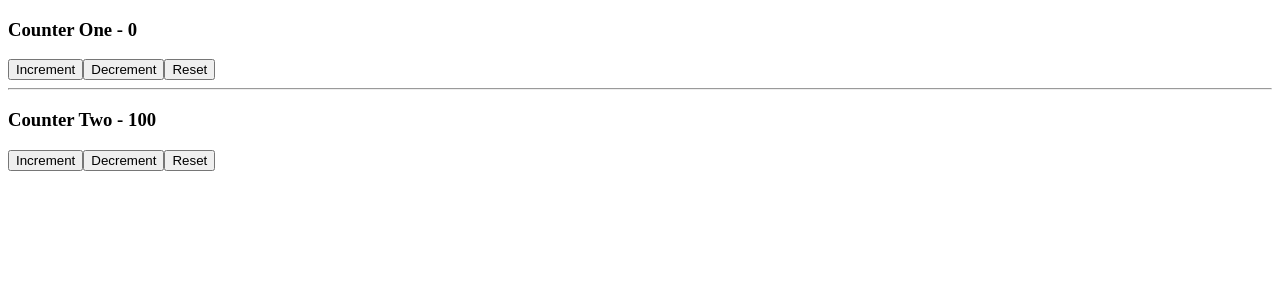
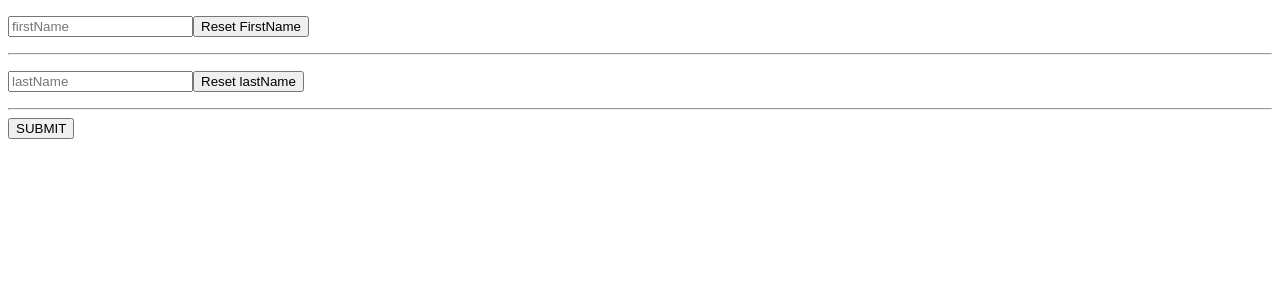
Before and after one commit to rhkdgns95/react-hooks-tutorials, a React (Create React App) app: page / in a window 1280 px wide. Shown: the top 300 px of the page. Built offline with nearby package versions, Linux system fonts and the light colour scheme.

Commit message:
#1.28 useInput Custom Hook.

```diff
--- a/src/App.tsx
+++ b/src/App.tsx
@@ -30,13 +30,11 @@ import DocTitleOne from "./Component/DocTitleOne";
 import DocTitleTwo from "./Component/DocTitleTwo";
 import CustomCounterOne from "./Component/CustomCounterOne";
 import CustomCounterTwo from "./Component/CustomCounterTwo";
+import UserForm from "./Component/UserForm";
 
 const App =  () => {
   return (
-    <div>
-      <CustomCounterOne />
-      <CustomCounterTwo />
-    </div>
+    <UserForm />
   )
 };
 
--- /dev/null
+++ b/src/Component/UserForm/index.tsx
@@ -0,0 +1,29 @@
+import React from "react";
+import useInput from "../../Hooks/useInput";
+
+const UserForm = () => {
+    const firstName = useInput("firstName", "");
+    const lastName = useInput("lastName", "");
+    const handleSubmit = () => {
+        alert(`${firstName.value} ${lastName.value}`);
+        firstName.reset();
+        lastName.reset();
+    };
+    return (
+        <div>
+            <p>
+                <input type={"text"} {...firstName}/>
+                <button onClick={e => firstName.reset()}>Reset FirstName</button>
+            </p>
+            <hr />
+            <p>
+                <input type={"text"} {...lastName}/>
+                <button onClick={e => lastName.reset()}>Reset lastName</button>
+            </p>
+            <hr />
+            <button onClick={handleSubmit}>SUBMIT</button>
+        </div>
+    )
+};
+
+export default UserForm;
--- /dev/null
+++ b/src/Hooks/useInput.tsx
@@ -0,0 +1,20 @@
+import { useState } from "react";
+
+const useInput = (placeholder: string, initValue: string) => {
+    const [value, setValue] = useState<string>(initValue);
+    const onChange: React.ChangeEventHandler<HTMLInputElement> = (event) => {
+        const { target: { value }} = event;
+        setValue(value);
+    }
+    const reset = () => {
+        setValue(initValue);
+    }
+    return {
+        placeholder,
+        value,
+        onChange,
+        reset
+    };
+};
+
+export default useInput;
```
